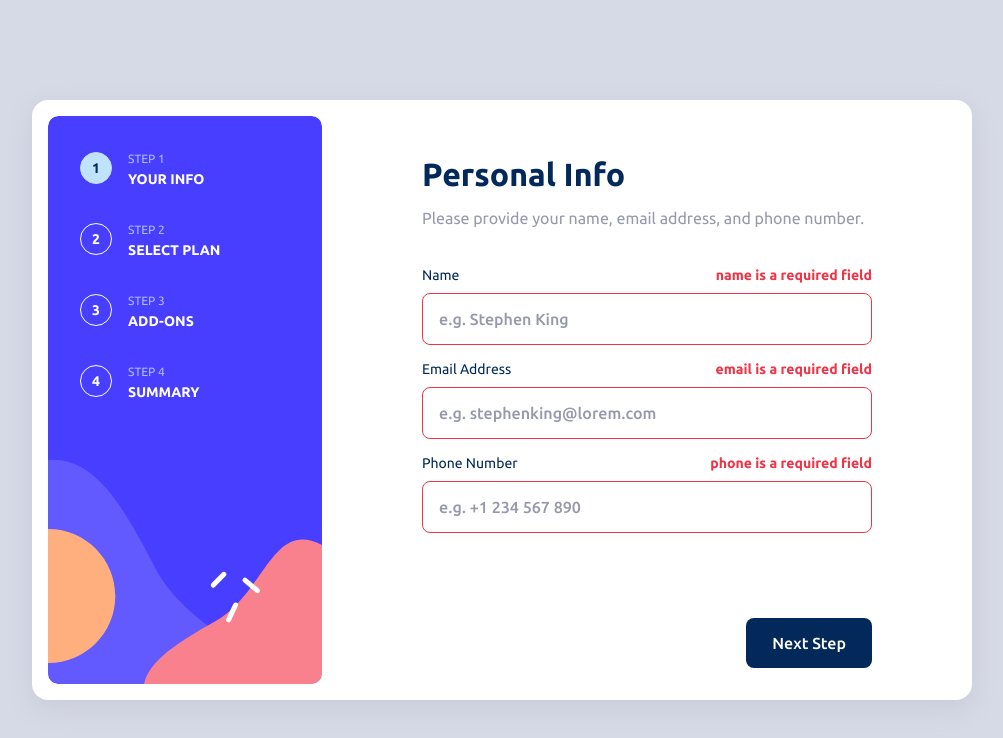
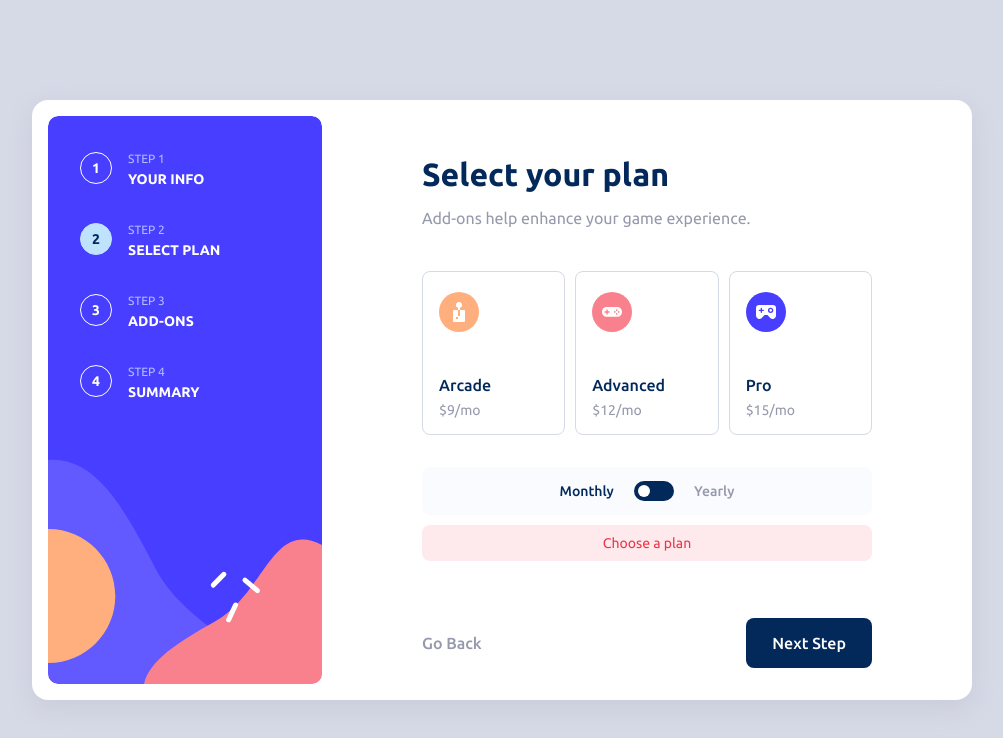
Before and after one commit to IgoCarvalho/frontend-mentor-challenges, a Vue app in the folder multi-step-form/: page / in a window 1280 px wide. Both pictures are taken after a click on the button "Next Step". Shown: the top 738 px of the page, without its empty margins (138-1141 px from the left). Built offline with nearby package versions, Linux system fonts and the light colour scheme.

Commit message:
✨ finishing form steps 2 and 3 validation

```diff
--- a/multi-step-form/src/components/AppCheckBox.vue
+++ b/multi-step-form/src/components/AppCheckBox.vue
@@ -1,12 +1,14 @@
 <script setup lang="ts">
-import { computed } from 'vue';
+import { useField } from 'vee-validate';
+import { computed, toRef } from 'vue';
 
 interface AppCheckBoxProps {
   name: string;
+  value: string;
   label: string;
   description: string;
   price: string;
-  modelValue: string | String[];
+  modelValue?: string | String[];
 }
 const props = defineProps<AppCheckBoxProps>();
 
@@ -26,6 +28,8 @@ const isChecked = computed(() => {
 function handleCheckChange(e: Event) {
   const input = e.target as HTMLInputElement;
 
+  if (!props.modelValue) return;
+
   if (typeof props.modelValue === 'string') {
     emit('update:modelValue', input.value);
     return;
@@ -41,17 +45,23 @@ function handleCheckChange(e: Event) {
 
   emit('update:modelValue', updatedValue);
 }
+
+const nameRef = toRef(props, 'name');
+const { checked, handleChange } = useField(nameRef, undefined, {
+  type: 'checkbox',
+  checkedValue: props.value,
+});
 </script>
 
 <template>
   <input
-    :id="name"
+    :id="`${name}-${value}`"
     type="checkbox"
-    :value="name"
-    :checked="isChecked"
-    @change="handleCheckChange"
+    :value="value"
+    :checked="checked"
+    @change="handleChange(value)"
   />
-  <label :for="name" class="check">
+  <label :for="`${name}-${value}`" class="check">
     <div class="check-content">
       <div class="check-info">
         <p class="check-title">{{ label }}</p>
--- a/multi-step-form/src/components/AppForm.vue
+++ b/multi-step-form/src/components/AppForm.vue
@@ -1,6 +1,6 @@
 <script setup lang="ts">
 import { computed, ref, watch } from 'vue';
-import { Form } from 'vee-validate';
+import { ErrorMessage, Form } from 'vee-validate';
 import * as yup from 'yup';
 
 import AppButton from './AppButton.vue';
@@ -12,15 +12,13 @@ import AppCheckBox from './AppCheckBox.vue';
 import FormFinishingUp from './FormFinishingUp.vue';
 import FormStepper from './FormStepper.vue';
 
-import ArcadeIcon from './icons/ArcadeIcon.vue';
-import AdvancedIcon from './icons/AdvancedIcon.vue';
-import ProIcon from './icons/ProIcon.vue';
+import type { FormFinishingUpAddOn } from './FormFinishingUp.vue';
+import type { PlanDuration } from '@/types';
 
-import type { FormFinishingUpAddOn } from './FormFinishingUp.vue';
+import { plans, addOns } from '@/data';
 
-const plan = ref('');
-const addOns = ref<String[]>([]);
-const formStep = ref(0);
+const planDuration = ref<PlanDuration>('monthly');
+const formStep = ref(1);
 const slideDirection = ref<'left' | 'right'>('left');
 const formSteps = ['Your info', 'Select plan', 'Add-ons', 'Summary'];
 
@@ -29,6 +27,16 @@ const formSchema = [
     name: yup.string().required().min(3),
     email: yup.string().required().email(),
     phone: yup.string().required(),
+  }),
+  yup.object({
+    plan: yup.string().required('Choose a plan'),
+  }),
+  yup.object({
+    'add-ons': yup
+      .array()
+      .of(yup.string().required())
+      .min(1, 'Select at least 1 items')
+      .required('Select at least 1 items'),
   }),
 ];
 
@@ -77,7 +85,13 @@ function setSlideDirection(slidingToNextStep: boolean) {
 <template>
   <FormStepper :stepsLabel="formSteps" :currentStep="formStep" />
 
-  <Form class="form" @submit="nextStep" :validation-schema="currentSchema">
+  <Form
+    v-slot="{ meta }"
+    class="form"
+    @submit="nextStep"
+    keep-values
+    :validation-schema="currentSchema"
+  >
     <Transition mode="out-in" :name="`slide-${slideDirection}`">
       <FormSection
         v-if="formStep === 0"
@@ -108,37 +122,33 @@ function setSlideDirection(slidingToNextStep: boolean) {
       >
         <div class="form-radio-box-container">
           <InputRadioBox
-            v-model="plan"
-            label="Arcade"
-            name="arcade"
-            price="$9/mo"
-            info="2 months free"
+            v-for="plan in plans"
+            :key="plan.id"
+            :label="plan.name"
+            name="plan"
+            :value="plan.id"
+            :price="plan.price[planDuration].text"
+            :info="planDuration === 'yearly' && plan.discount"
           >
-            <ArcadeIcon />
-          </InputRadioBox>
-          <InputRadioBox
-            v-model="plan"
-            label="Advanced"
-            name="advanced"
-            price="$12/mo"
-            info="2 months free"
-          >
-            <AdvancedIcon />
-          </InputRadioBox>
-          <InputRadioBox
-            v-model="plan"
-            label="Pro"
-            name="pro"
-            price="$15/mo"
-            info="2 months free"
-          >
-            <ProIcon />
+            <Component :is="plan.icon" />
           </InputRadioBox>
         </div>
 
         <div class="plan-duration-selection-container">
-          <AppSwitch onText="Yearly" offText="Monthly" />
+          <AppSwitch
+            v-model="planDuration"
+            onText="Yearly"
+            onValue="yearly"
+            offText="Monthly"
+            offValue="monthly"
+          />
         </div>
+
+        <ErrorMessage
+          v-if="meta.touched"
+          name="plan"
+          class="error-message-container"
+        />
       </FormSection>
 
       <FormSection
@@ -148,27 +158,21 @@ function setSlideDirection(slidingToNextStep: boolean) {
       >
         <div class="add-ons-selection-container">
           <AppCheckBox
-            v-model="addOns"
-            name="online-service"
-            label="Online service"
-            description="Access to multiplayer games"
-            price="+$1/mo"
-          />
-          <AppCheckBox
-            v-model="addOns"
-            name="large-storage"
-            label="Large storage"
-            description="Extra 1TB of cloud save"
-            price="+$2/mo"
-          />
-          <AppCheckBox
-            v-model="addOns"
-            name="customizable-profile"
-            label="Customizable profile"
-            description="Custom theme on your profile"
-            price="+$2/mo"
+            v-for="addOn in addOns"
+            :key="addOn.id"
+            name="add-ons"
+            :label="addOn.name"
+            :value="addOn.id"
+            :description="addOn.description"
+            :price="addOn.price[planDuration].text"
           />
         </div>
+
+        <ErrorMessage
+          v-if="meta.touched"
+          name="add-ons"
+          class="error-message-container"
+        />
       </FormSection>
 
       <FormSection
@@ -243,6 +247,16 @@ function setSlideDirection(slidingToNextStep: boolean) {
   margin-top: 4rem;
 }
 
+.error-message-container {
+  display: block;
+  background-color: var(--color-text-error-bg);
+  color: var(--color-text-error);
+  font-size: 1.4rem;
+  text-align: center;
+  padding: 1rem;
+  border-radius: 0.8rem;
+  margin-top: 1rem;
+}
 .form-radio-box-container {
   display: flex;
   gap: 1rem;
--- a/multi-step-form/src/components/AppSwitch.vue
+++ b/multi-step-form/src/components/AppSwitch.vue
@@ -1,15 +1,40 @@
 <script setup lang="ts">
+import { computed } from 'vue';
+
 interface AppSwitchProps {
   onText: string;
+  onValue: string;
   offText: string;
+  offValue: string;
+  modelValue: string;
+}
+const props = defineProps<AppSwitchProps>();
+
+interface AppSwitchEmits {
+  (e: 'update:modelValue', value: string): void;
 }
 
-defineProps<AppSwitchProps>();
+const emit = defineEmits<AppSwitchEmits>();
+
+const isChecked = computed(() => {
+  return props.modelValue === props.onValue;
+});
+
+function handleSwitchChange(e: Event) {
+  const input = e.target as HTMLInputElement;
+
+  const inputValue = input.checked ? props.onValue : props.offValue;
+  emit('update:modelValue', inputValue);
+}
+
+if (props.modelValue === '') {
+  emit('update:modelValue', props.offValue);
+}
 </script>
 
 <template>
   <label class="switch">
-    <input type="checkbox" />
+    <input type="checkbox" :checked="isChecked" @change="handleSwitchChange" />
 
     <span class="switch-off-text">{{ offText }}</span>
 
--- a/multi-step-form/src/components/InputRadioBox.vue
+++ b/multi-step-form/src/components/InputRadioBox.vue
@@ -1,11 +1,13 @@
 <script setup lang="ts">
-import { computed } from 'vue';
+import { useField } from 'vee-validate';
+import { computed, toRef } from 'vue';
 
 interface InputRadioBoxProps {
   name: string;
+  value: string;
   label: string;
   price: string;
-  info: string;
+  info: string | boolean;
   modelValue?: string;
 }
 const props = defineProps<InputRadioBoxProps>();
@@ -24,17 +26,19 @@ function handleInputChange(e: Event) {
 const isChecked = computed(() => {
   return props.modelValue === props.name;
 });
+
+const nameRef = toRef(props, 'name');
+const { value: veeValue } = useField(nameRef);
 </script>
 
 <template>
   <input
     type="radio"
-    :id="name"
-    :checked="isChecked"
-    :value="name"
-    @change="handleInputChange"
+    :id="`${name}-${value}`"
+    :value="value"
+    v-model="veeValue"
   />
-  <label :for="name" class="radio-box">
+  <label :for="`${name}-${value}`" class="radio-box">
     <div class="radio-box-icon">
       <slot></slot>
     </div>
@@ -42,7 +46,7 @@ const isChecked = computed(() => {
     <div class="radio-box-info">
       <p class="radio-box-title">{{ label }}</p>
       <span class="radio-box-subtitle">{{ price }}</span>
-      <span class="radio-box-detail">{{ info }}</span>
+      <span class="radio-box-detail" v-show="info">{{ info }}</span>
     </div>
   </label>
 </template>
--- /dev/null
+++ b/multi-step-form/src/data/index.ts
@@ -0,0 +1,104 @@
+import type { AddOn, Plan } from '@/types';
+
+import AdvancedIcon from '@/components/icons/AdvancedIcon.vue';
+import ArcadeIcon from '@/components/icons/ArcadeIcon.vue';
+import ProIcon from '@/components/icons/ProIcon.vue';
+
+export const plans: Plan[] = [
+  {
+    icon: ArcadeIcon,
+    name: 'Arcade',
+    id: 'arcade',
+    price: {
+      monthly: {
+        text: '$9/mo',
+        value: 9,
+      },
+      yearly: {
+        text: '$90/yr',
+        value: 90,
+      },
+    },
+    discount: '2 months free ',
+  },
+  {
+    icon: AdvancedIcon,
+    name: 'Advanced',
+    id: 'advanced',
+    price: {
+      monthly: {
+        text: '$12/mo',
+        value: 12,
+      },
+      yearly: {
+        text: '$120/yr',
+        value: 120,
+      },
+    },
+    discount: '2 months free ',
+  },
+  {
+    icon: ProIcon,
+    name: 'Pro',
+    id: 'pro',
+    price: {
+      monthly: {
+        text: '$15/mo',
+        value: 15,
+      },
+      yearly: {
+        text: '$150/yr',
+        value: 150,
+      },
+    },
+    discount: '2 months free ',
+  },
+];
+
+export const addOns: AddOn[] = [
+  {
+    name: 'Online service',
+    id: 'online-service',
+    description: 'Access to multiplayer games',
+    price: {
+      monthly: {
+        text: '+$1/mo',
+        value: 1,
+      },
+      yearly: {
+        text: '+$10/yr',
+        value: 10,
+      },
+    },
+  },
+  {
+    name: 'Large storage',
+    id: 'large-storage',
+    description: 'Extra 1TB of cloud save',
+    price: {
+      monthly: {
+        text: '+$2/mo',
+        value: 2,
+      },
+      yearly: {
+        text: '+$20/yr',
+        value: 20,
+      },
+    },
+  },
+  {
+    name: 'Customizable profile',
+    id: 'customizable-profile',
+    description: 'Custom theme on your profile',
+    price: {
+      monthly: {
+        text: '+$2/mo',
+        value: 2,
+      },
+      yearly: {
+        text: '+$20/yr',
+        value: 20,
+      },
+    },
+  },
+];
--- a/multi-step-form/src/styles/main.css
+++ b/multi-step-form/src/styles/main.css
@@ -19,6 +19,8 @@
   --color-step-text-muted: var(--color-pastel-blue);
 
   --color-text: var(--color-marine-blue);
+  --color-text-error: var(--color-strawberry-red);
+  --color-text-error-bg: #feeaed;
   --color-text-muted: var(--color-cool-gray);
 
   --color-input-border: var(--color-light-gray);
--- /dev/null
+++ b/multi-step-form/src/types/index.ts
@@ -0,0 +1,23 @@
+import type { Component } from 'vue';
+
+export type PlanDuration = 'yearly' | 'monthly';
+
+interface Price {
+  value: number;
+  text: string;
+}
+
+export interface Plan {
+  icon: Component;
+  name: string;
+  id: string;
+  price: Record<PlanDuration, Price>;
+  discount: string;
+}
+
+export interface AddOn {
+  name: string;
+  id: string;
+  description: string;
+  price: Record<PlanDuration, Price>;
+}
```
